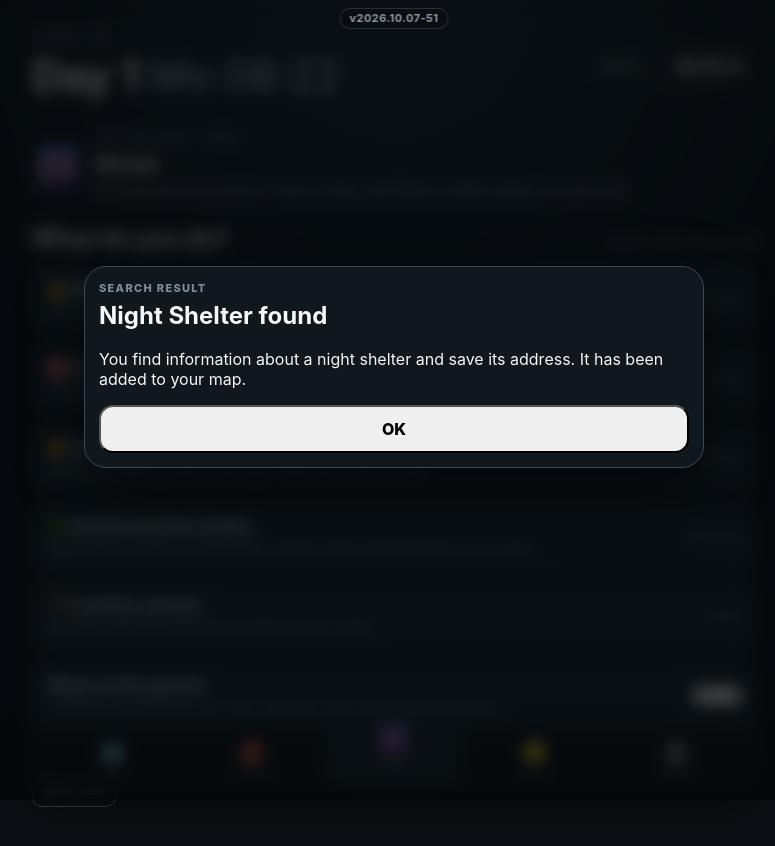
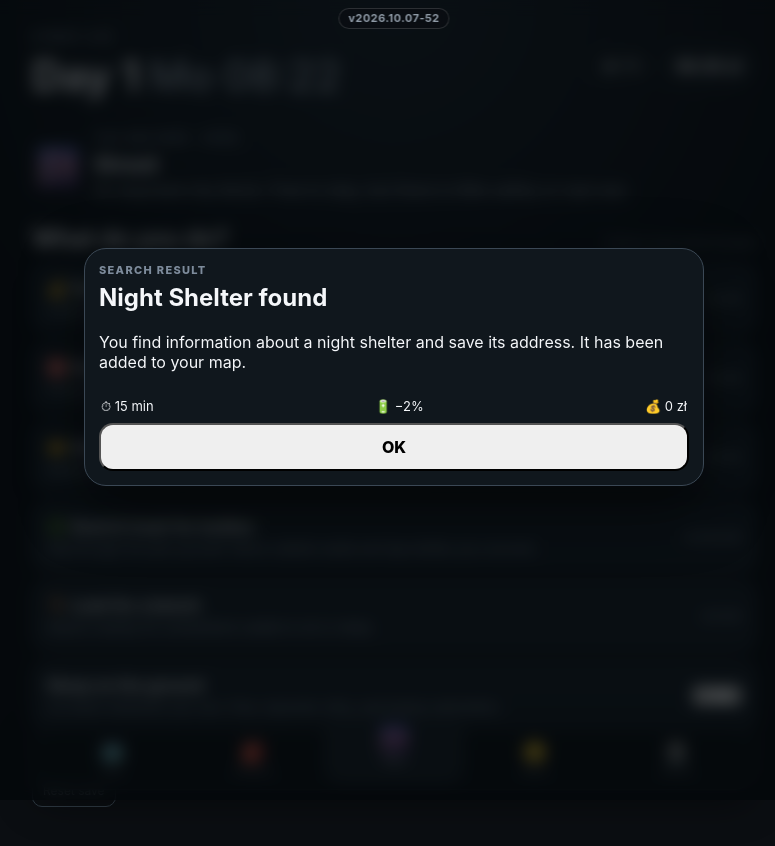
Before and after one commit to AlexanderKruk/street-life-game, a React (Vite) app: page / in a window 1280 px wide. Both pictures are taken after a click on the button 640 px from the left and 298 px from the top of the page. Shown: the top 846 px of the page, without its empty margins (246-1021 px from the left). Built offline with nearby package versions, Linux system fonts and the light colour scheme.

Commit message:
Show action costs in result modal v52

```diff
--- a/src/App.tsx
+++ b/src/App.tsx
@@ -150,7 +150,7 @@ function overallStatus(game: GameState) {
 export default function App() {
   const [game, setGame] = useState<GameState>(loadGame)
   const [message, setMessage] = useState('')
-  const [infoModal, setInfoModal] = useState<{ title: string; text: string } | null>(null)
+  const [infoModal, setInfoModal] = useState<{ title: string; text: string; costs?: string[] } | null>(null)
   const [discoveredLocations, setDiscoveredLocations] = useState<string[]>(() => {
     try {
       const raw = localStorage.getItem(DISCOVERY_KEY)
@@ -661,9 +661,9 @@ export default function App() {
     setDiscoveredLocations((prev) => prev.includes(result.id) ? prev : [...prev, result.id])
     if (kind === 'shelter' && game.minutes >= 22 * 60) {
       setActiveGoal({ type: 'night-shelter', day: game.day + 1, minute: 19 * 60 })
-      setInfoModal({ title: 'Night Shelter found', text: 'Registration is closed for tonight. Come tomorrow from 19:00 to request a place. The address has been added to your map.' })
+      setInfoModal({ title: 'Night Shelter found', text: 'Registration is closed for tonight. Come tomorrow from 19:00 to request a place. The address has been added to your map.', costs: ['⏱ 15 min', '🔋 −2%', '💰 0 zł'] })
     } else {
-      setInfoModal({ title: `${result.label} found`, text: `${result.message} It has been added to your map.` })
+      setInfoModal({ title: `${result.label} found`, text: `${result.message} It has been added to your map.`, costs: ['⏱ 15 min', '🔋 −2%', '💰 0 zł'] })
     }
   }
 
@@ -1173,6 +1173,7 @@ export default function App() {
         <p className="eyebrow">SEARCH RESULT</p>
         <h2>{infoModal.title}</h2>
         <p className="muted">{infoModal.text}</p>
+        {infoModal.costs?.length ? <div className="trash-result">{infoModal.costs.map((cost) => <span key={cost}>{cost}</span>)}</div> : null}
         <button className="trash-stop" onClick={() => setInfoModal(null)}>OK</button>
       </section>
     </div>}
@@ -1200,12 +1201,12 @@ export default function App() {
           >{item.icon}</button>)}
         </div>
         <div className="trash-result"><span>🎒 Bottles: {inventory.bottles}</span><span>🚫 Rejected: {trashGame.rejected}</span></div>
-        <div className="trash-build">Build 2026.10.07-51</div>
+        <div className="trash-build">Build 2026.10.07-52</div>
         <button className="trash-stop" onClick={finishTrashSearch}>Stop searching</button>
       </section>
     </div>}
 
-    <div className="build-badge">v2026.10.07-51</div>
+    <div className="build-badge">v2026.10.07-52</div>
 
     <header>
       <div><p className="eyebrow">STREET LIFE</p><h1>Day {game.day} <span className="weekday">{weekday(game.day)}</span> <span>{formatTime(game.minutes)}</span></h1></div>
```
